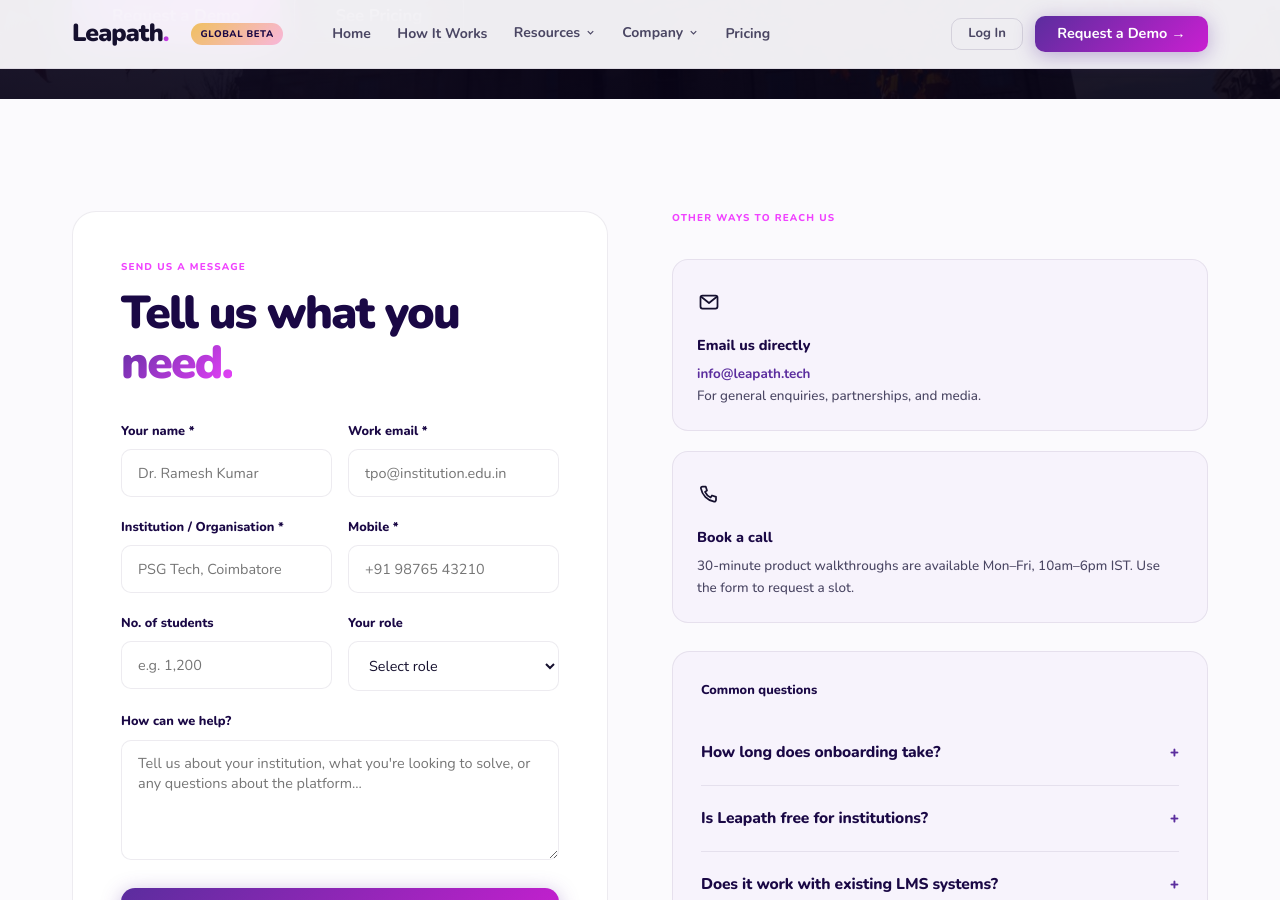
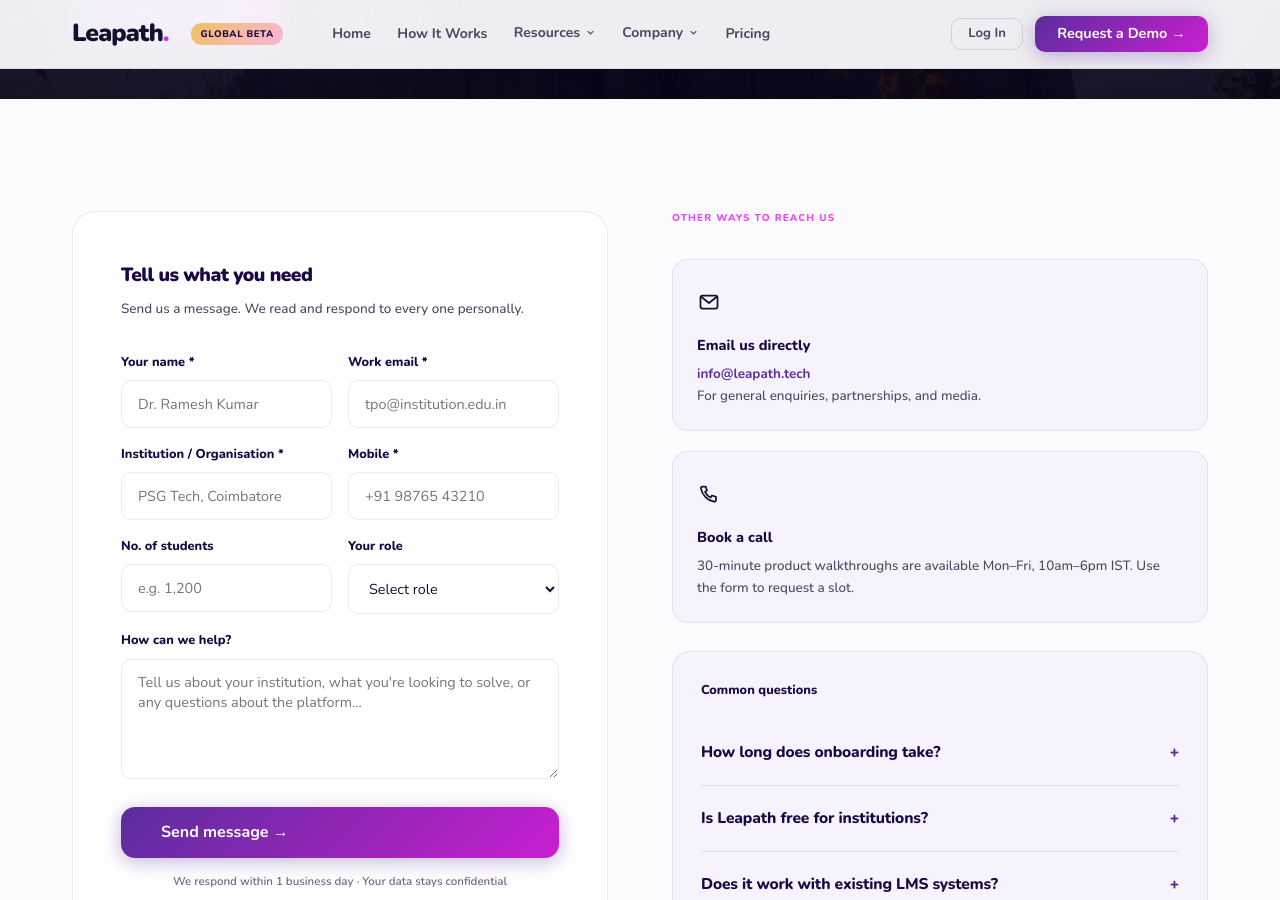
Before and after one commit to Leapath/leapath-website, a Jekyll site: the page built from contact.md, in a window 1280 px wide and 900 px high, scrolled down 517 px. Built offline with Jekyll 4.4.1, drawn with Linux system fonts in a browser that asks for light colours.

Commit message:
Match contact form's internal styling to the partnership form
The .pf wrapper alone wasn't enough — the contact form still used the
big ip-eyebrow + ip-h2 section-heading treatment inside the card,
while the partnership form (same card, same field layout) uses a
compact inline-styled title + subtitle sized for a form panel. Aligned
contact.md's header, row spacing (margin-bottom:1rem on rows instead
of relying on each field's own 1.25rem), submit button font-size, and
footnote size to match partnership.md exactly, so the two form pages
are now visually identical apart from their field content.

```diff
--- a/contact.md
+++ b/contact.md
@@ -12,25 +12,25 @@ canonical: "https://www.leapath.tech/contact/"
   <div class="container">
     <div class="ip-2col" style="gap:4rem;align-items:flex-start">
       <div class="pf">
-        <div class="ip-eyebrow">Send us a message</div>
-        <h2 class="ip-h2" style="margin-bottom:2rem">Tell us what you <em>need.</em></h2>
+        <div style="font-size:1.2rem;font-weight:900;color:var(--navy);letter-spacing:-.03em;margin-bottom:.5rem">Tell us what you need</div>
+        <p style="font-size:.84rem;color:var(--txt2);margin-bottom:2rem;font-weight:500">Send us a message. We read and respond to every one personally.</p>
         <form id="contact-form" class="cf" action="https://info.leapath.tech/api/contact" method="POST" enctype="multipart/form-data" aria-labelledby="contact-form-heading" data-leapath-form>
-          <div class="cf-row">
-            <div class="cf-field"><label for="cf-name">Your name *</label><input type="text" id="cf-name" name="tpo_name" placeholder="Dr. Ramesh Kumar" required autocomplete="name"/></div>
-            <div class="cf-field"><label for="cf-email">Work email *</label><input type="email" id="cf-email" name="email" placeholder="tpo@institution.edu.in" required autocomplete="email"/></div>
+          <div class="cf-row" style="margin-bottom:1rem">
+            <div class="cf-field" style="margin-bottom:0"><label for="cf-name">Your name *</label><input type="text" id="cf-name" name="tpo_name" placeholder="Dr. Ramesh Kumar" required autocomplete="name"/></div>
+            <div class="cf-field" style="margin-bottom:0"><label for="cf-email">Work email *</label><input type="email" id="cf-email" name="email" placeholder="tpo@institution.edu.in" required autocomplete="email"/></div>
           </div>
-          <div class="cf-row">
-            <div class="cf-field"><label for="cf-org">Institution / Organisation *</label><input type="text" id="cf-org" name="college" placeholder="PSG Tech, Coimbatore" required autocomplete="organization"/></div>
-            <div class="cf-field"><label for="cf-mobile">Mobile *</label><input type="tel" id="cf-mobile" name="mobile" placeholder="+91 98765 43210" required autocomplete="tel" pattern="[0-9+\-\s]{7,}"/></div>
+          <div class="cf-row" style="margin-bottom:1rem">
+            <div class="cf-field" style="margin-bottom:0"><label for="cf-org">Institution / Organisation *</label><input type="text" id="cf-org" name="college" placeholder="PSG Tech, Coimbatore" required autocomplete="organization"/></div>
+            <div class="cf-field" style="margin-bottom:0"><label for="cf-mobile">Mobile *</label><input type="tel" id="cf-mobile" name="mobile" placeholder="+91 98765 43210" required autocomplete="tel" pattern="[0-9+\-\s]{7,}"/></div>
           </div>
-          <div class="cf-row">
-            <div class="cf-field"><label for="cf-students">No. of students</label><input type="text" id="cf-students" name="student_count" placeholder="e.g. 1,200"/></div>
-            <div class="cf-field"><label for="cf-role">Your role</label><select id="cf-role" name="role"><option value="">Select role</option><option>TPO / Placement Head</option><option>Principal / Director</option><option>Dean</option><option>Faculty</option><option>Student</option><option>Employer / Recruiter</option><option>Other</option></select></div>
+          <div class="cf-row" style="margin-bottom:1rem">
+            <div class="cf-field" style="margin-bottom:0"><label for="cf-students">No. of students</label><input type="text" id="cf-students" name="student_count" placeholder="e.g. 1,200"/></div>
+            <div class="cf-field" style="margin-bottom:0"><label for="cf-role">Your role</label><select id="cf-role" name="role"><option value="">Select role</option><option>TPO / Placement Head</option><option>Principal / Director</option><option>Dean</option><option>Faculty</option><option>Student</option><option>Employer / Recruiter</option><option>Other</option></select></div>
           </div>
-          <div class="cf-field"><label for="cf-message">How can we help?</label><textarea id="cf-message" name="requirement" placeholder="Tell us about your institution, what you're looking to solve, or any questions about the platform..."></textarea></div>
+          <div class="cf-field"><label for="cf-message">How can we help?</label><textarea id="cf-message" name="requirement" rows="4" placeholder="Tell us about your institution, what you're looking to solve, or any questions about the platform..."></textarea></div>
           <div class="g-recaptcha" data-sitekey="6Lcz9XQtAAAAAGviv0x4nLmzWJyXzutL5DqQTT0f" style="margin-bottom:1rem"></div>
-          <button type="submit" class="btn btn-grad btn-xl" style="width:100%">Send message →</button>
-          <p style="font-size:.75rem;color:var(--txt3);text-align:center;margin-top:.875rem;font-weight:600">We respond within 1 business day · Your data stays confidential</p>
+          <button type="submit" class="btn btn-grad btn-xl" style="width:100%;font-size:1rem">Send message →</button>
+          <p style="font-size:.72rem;color:var(--txt3);text-align:center;margin-top:.875rem;font-weight:600">We respond within 1 business day · Your data stays confidential</p>
           <div class="form-success" id="cf-success" role="status" aria-live="polite" hidden>Thank you — your message has been received. We'll respond within one business day.</div>
         </form>
       </div>
```
